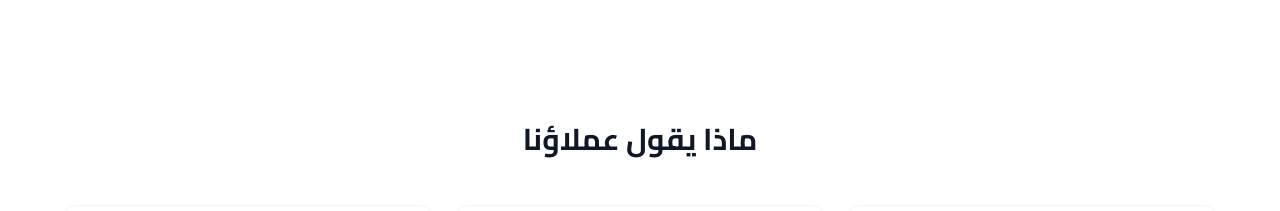
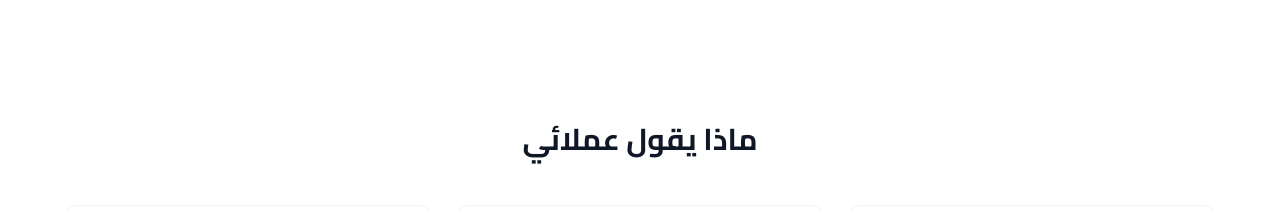
Before and after one commit to Amr-Haitham/omar-resume, a Next.js app: page / in a window 1280 px wide. Shown: the part 1160-1371 px from the top of the page. Built offline with nearby package versions, Linux system fonts and the light colour scheme.

Commit message:
changed عملائي

```diff
--- a/app/page.tsx
+++ b/app/page.tsx
@@ -93,7 +93,7 @@ export default function Home() {
         <div className="max-w-6xl mx-auto">
           <div className="text-center mb-12">
             <h2 className="text-3xl font-bold text-gray-900 mb-4">
-              ماذا يقول عملاؤنا
+              ماذا يقول عملائي
             </h2>
           </div>
 
```
